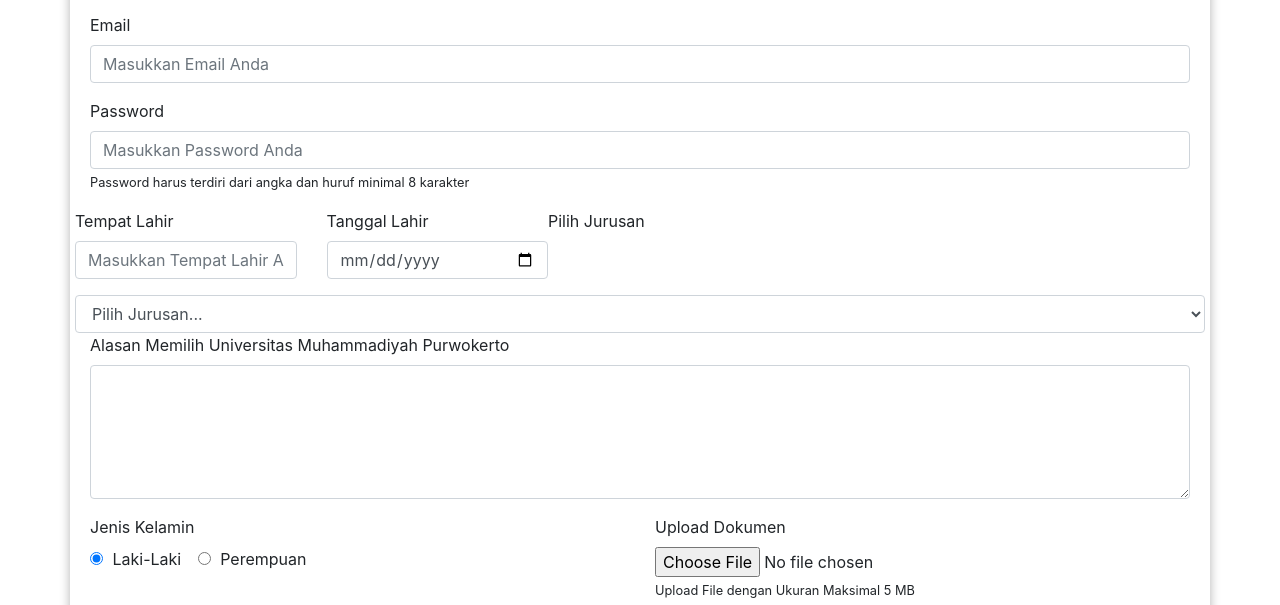
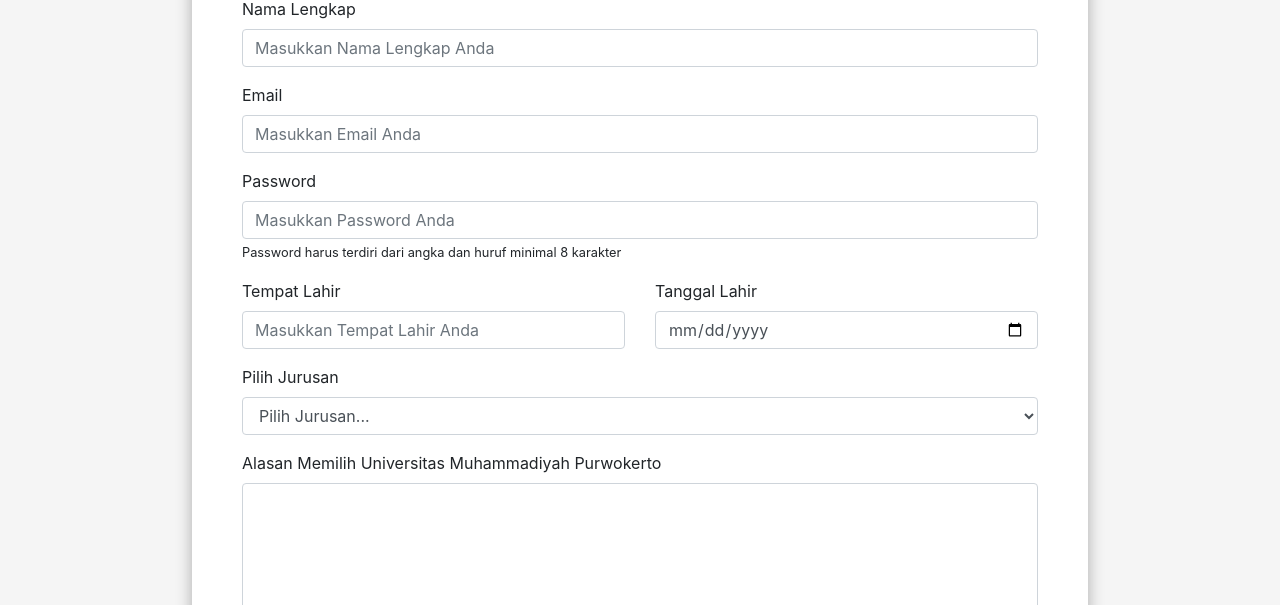
Before and after one commit to tomioke/lat-regitrasi, a plain HTML site: page index.html in a window 1280 px wide. Shown: the part 195-800 px from the top of the page. Drawn offline with Linux system fonts and the light colour scheme.

Commit message:
update mayor

```diff
--- a/index.html
+++ b/index.html
@@ -47,7 +47,7 @@
                     </div>
             </div>
 
-            <div class="row">
+
                 <div class="col-6 col-sm-6 col-md-6">
                     <div class="form-group">
                         <label for="tempatLahir">Tempat Lahir</label>
@@ -60,7 +60,10 @@
                         <input type="date" id="tanggalLahir" class="form-control">
                     </div>
                 </div>
-            </div <div class="form-group">
+
+
+                <div class="col-12 col-sm-12 col-md-12">
+                    <div class="form-group">
                         <label for="pilihJurusan">Pilih Jurusan</label>
                             <select class="form-control" id="pilihJurusan">
                                 <option selected>Pilih Jurusan...</option>
@@ -75,9 +78,9 @@
                         <label for="Alasan">Alasan Memilih Universitas Muhammadiyah Purwokerto</label>
                         <textarea class="form-control" id="Alasan" rows="5"></textarea>
                     </div>
+                </div>
 
 
-        <div class="row">
                 <div class="col-6 col-sm-6 col-md-6">
                     <div class="form-group">
                         <label>Jenis Kelamin</label><br>
@@ -96,6 +99,7 @@
                     </div>
                 </div>
 
+
                 <div class="col-6 col-sm-6 col-md-6">
                     <div class="form-group">
                         <label for="uploadDokumen">Upload Dokumen</label>
@@ -105,10 +109,13 @@
                 </div>
 
         </div>
+                <div class="col-12 col-sm-12 col-md-12">
                     <!-- Bagian Tombol-->
                     <button type="submit" class="btn btn-success btn-lg">SIMPAN</button>
                     <button type="reset" class="btn btn-danger btn-lg">RESET</button>
-
+                </div>
+            </div>
+        </div>
         </form>
     </div>
 </body>
--- a/style.css
+++ b/style.css
@@ -1,9 +1,18 @@
+html {
+    position: relative;
+}
+
+body {
+    background-color: whitesmoke;
+}
+
 .container {
-    width: 95%;
-    margin-top: 20px;
+    width: 80%;
+    background-color: white;
+    margin-top: 60px;
     margin-bottom: 20px;
-    box-shadow: 0 3px 10px rgba(0,0,0,0.3);
-    padding: 20px;
+    box-shadow: 0 3px 15px rgba(0,0,0,0.3);
+    padding: 30px;
 }
 
 button {
@@ -11,4 +20,41 @@ button {
 }
  h1 {
      font-size: 33px;
- }
+}
+
+/* Cuma diatur width nya saja yang disesuaikan */
+@media (min-width: 220px) and (max-width: 720px) {
+    .container {
+        width: 95%;
+        background-color: white;
+        margin-top: 60px;
+        margin-bottom: 40px;
+        box-shadow: 0 3px 15px rgba(0,0,0,0.3);
+        padding: 30px;
+    }
+
+}
+
+@media (min-width: 720px) and (max-width: 992px) {
+   .container {
+        width: 95%;
+        background-color: white;
+        margin-top: 60px;
+        margin-bottom: 40px;
+        box-shadow: 0 3px 15px rgba(0,0,0,0.3);
+        padding: 30px;
+    }
+
+}
+
+@media (min-width: 1024px) and (max-width: 1366px) {
+   .container {
+        width: 70%;
+        background-color: white;
+        margin-top: 60px;
+        margin-bottom: 40px;
+        box-shadow: 0 3px 15px rgba(0,0,0,0.3);
+        padding: 50px;
+    }
+
+}
```
Lines whose indentation alone changed are shown as unchanged.
